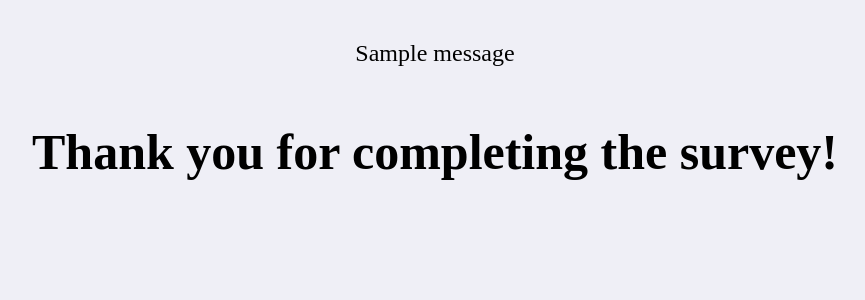
After one commit to Midniluna/flask-surveys, a Flask app: template templates/completed.html in a window 1280 px wide. The commit adds this page. Shown: the top 300 px of the page, without its empty margins (205-1070 px from the left). Run offline with Flask 3, Linux system fonts and the light colour scheme; the template is opened without the code that fills it, so the values that code supplies are empty; one stand-in notice (Sample message) is shown.

Commit message:
Adding a /completed route, adding logic to prevent jumping around questions and error messages.

```diff
--- a/app.py
+++ b/app.py
@@ -1,4 +1,4 @@
-from flask import Flask, render_template, request, redirect, jsonify
+from flask import Flask, render_template, request, redirect, flash
 from surveys import satisfaction_survey as survey
 
 from flask_debugtoolbar import DebugToolbarExtension
@@ -14,16 +14,34 @@ responses = []
 
 @app.route('/')
 def welcome():
+    """Shows home page"""
     return render_template('survey_home.html', survey = survey)
 
 @app.route('/questions/<int:num>')
 def show_form(num):
+    """Take users through questions and redirecting if number of responses does not correlate to question number"""
+    if not len(responses) == num:
+        flash("Invalid action", "error")
+        return redirect(f'/questions/{len(responses)}')
+    if num == len(survey.questions):
+        return redirect('/completed')
+
+    num = len(responses)
     question = survey.questions[num]
-    num += 1
     return render_template('questionnaire.html', num = num, question = question)
 
 @app.route('/submit', methods=["POST"])
 def submit_data():
+    """appends data to responses list"""
     args = request.form["option"]
     responses.append(args)
     return redirect(f'/questions/{len(responses)}')
+
+@app.route('/completed')
+def completed():
+    """Check if user has completed the survey. if so, user is thanked and will not be able to re-complete it. If not, user is redirected to survey"""
+
+    if not len(responses) == len(survey.questions):
+        flash ("Please finish the survey", "error")
+        return redirect(f'/questions/{len(responses)}')
+    return render_template('/completed.html')
--- a/static/style.css
+++ b/static/style.css
@@ -61,3 +61,13 @@ button:hover {
 .next {
 	margin-top: 5rem;
 }
+
+.messages p {
+	padding: 1rem;
+	border-radius: 1rem;
+	font-size: 1.5rem;
+}
+
+.messages .error {
+	background-color: rgba(255, 0, 0, 0.192);
+}
--- a/templates/base.html
+++ b/templates/base.html
@@ -8,7 +8,14 @@
 		<link rel="stylesheet" href="/static/style.css" />
 	</head>
 	<body>
-		{% block content %}{% endblock %}
+		{% with messages = get_flashed_messages(with_categories=true)%} {% if
+		messages %}
+		<section class="messages">
+			{% for category,msg in messages %}
+			<p class="{{category}}">{{msg}}</p>
+			{% endfor %}
+		</section>
+		{% endif %} {% endwith %} {% block content %} {% endblock %}
 	</body>
 	<script src="/static/app.js"></script>
 </html>
--- /dev/null
+++ b/templates/completed.html
@@ -0,0 +1,4 @@
+{% extends 'base.html' %} {% block title%}Thanks{% endblock %} {% block
+content%}
+<h1>Thank you for completing the survey!</h1>
+{% endblock %}
```
